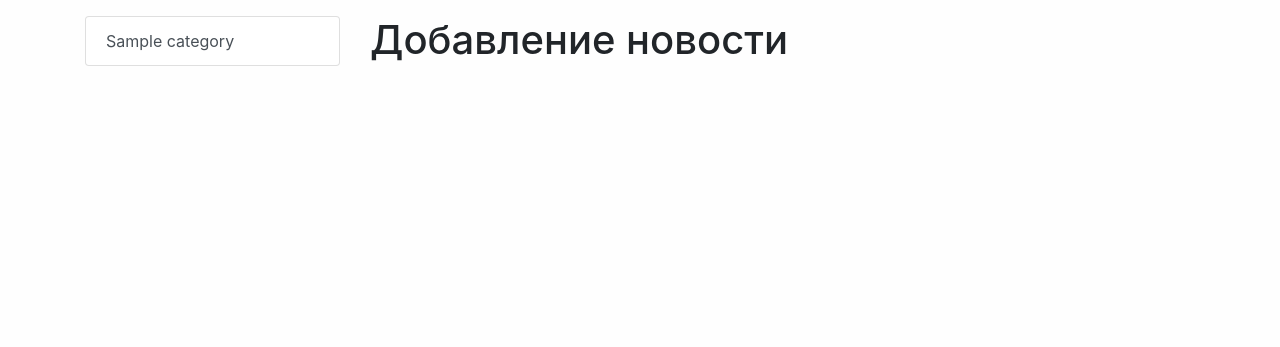
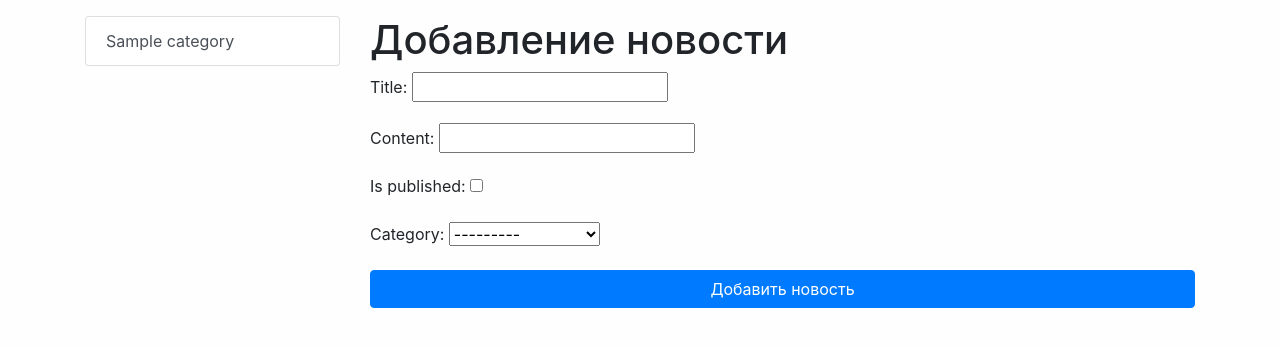
Before and after one commit to git-student2021/final_project, a Django app: page /news/add-news/ in a window 1280 px wide. Shown: the part 56-403 px from the top of the page. Run offline with Django 4.2, Linux system fonts and the light colour scheme; tables that the repository leaves empty hold one stand-in row (values such as "Sample post"); some libraries are stand-ins or nearby versions.

Commit message:
updated add_news.html

```diff
--- a/news_site/news/templates/news/add_news.html
+++ b/news_site/news/templates/news/add_news.html
@@ -10,5 +10,13 @@
 
 
 {% block content %}
+
 <h1>Добавление новости</h1>
+
+<form action="{% url 'add_news' %}" method="post">
+    {% csrf_token %}
+    {{ form.as_p }} {#выводит поля в отдельном парагрофе#}
+    <button type="submit" class="btn btn-primary btn-block">Добавить новость</button>
+</form>
+
 {% endblock %}
```
